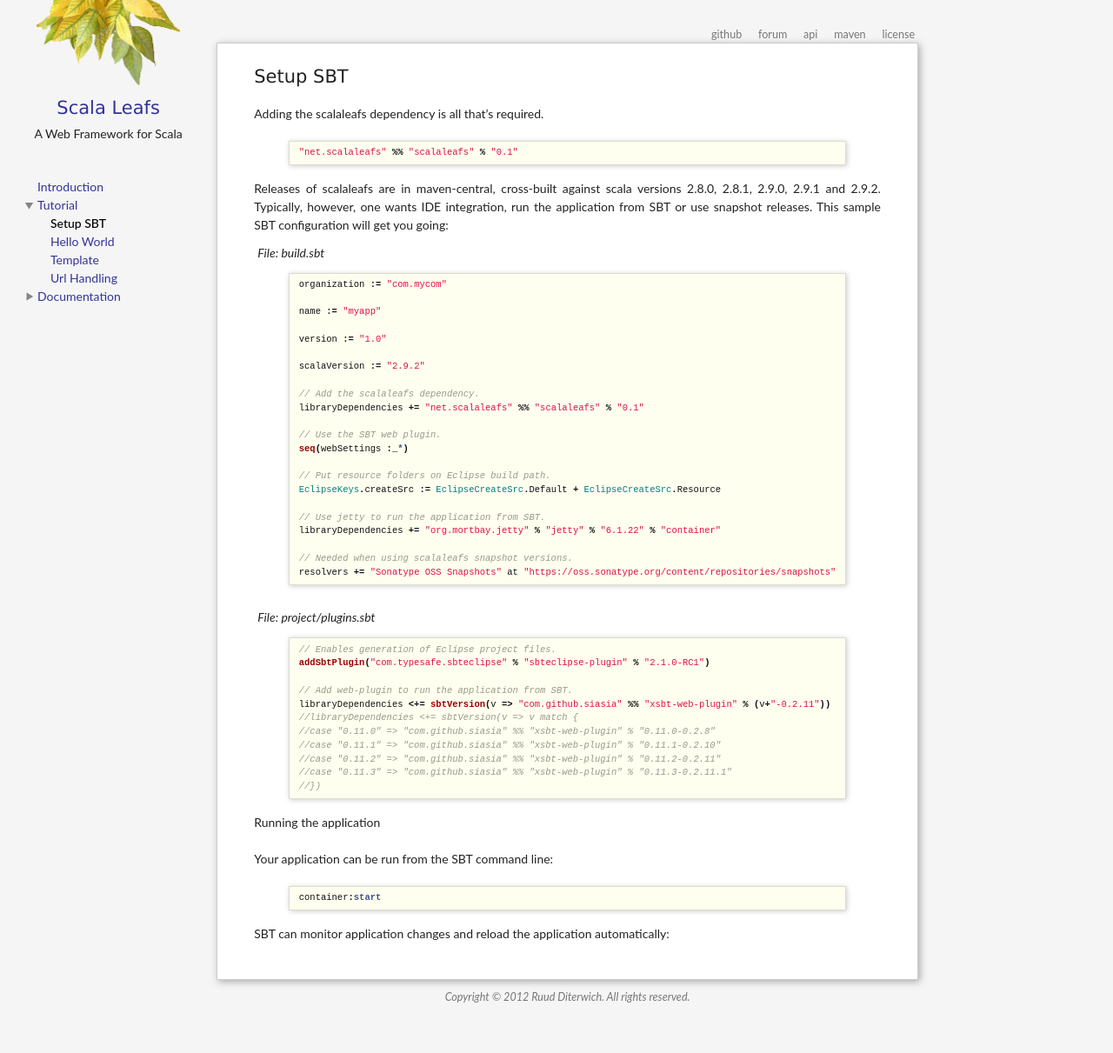
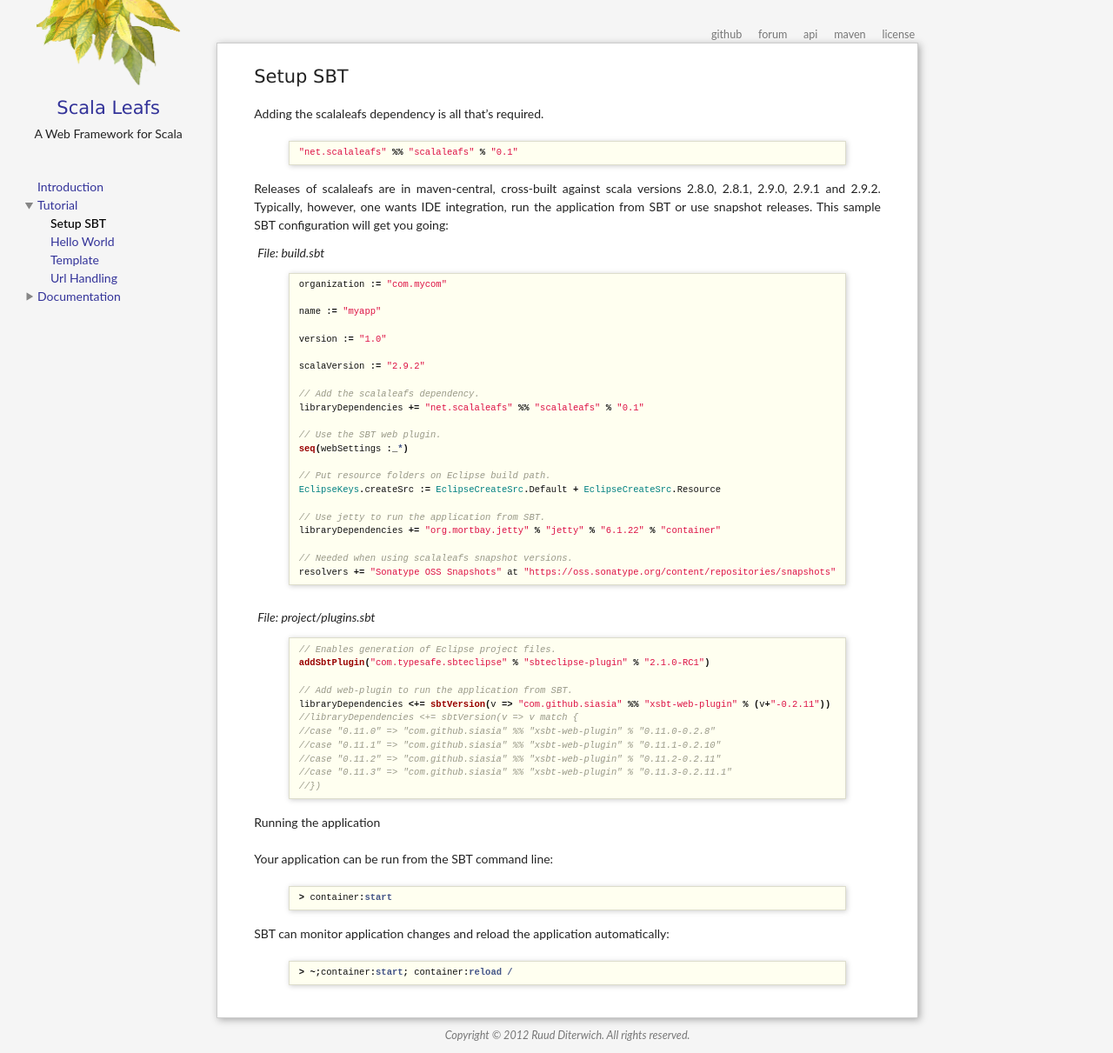
Before and after one commit to scalastuff/scalaleafs, a Jekyll site: the page built from setup-sbt.md, in a window 1280 px wide. Shown: the whole page at 87% size. Built offline with Jekyll 4.4.1, drawn with Linux system fonts in a browser that asks for light colours; before the commit the page ends 1167 px from its top, so only the background shows below that.

Commit message:
Updated setup-sbt.md

```diff
--- a/setup-sbt.md
+++ b/setup-sbt.md
@@ -58,7 +58,11 @@
 Your application can be run from the SBT command line:
 
 {% highlight scala %}
-container:start
+> container:start
 {% endhighlight %}
 
 SBT can monitor application changes and reload the application automatically:
+
+{% highlight scala %}
+> ~;container:start; container:reload /
+{% endhighlight %}
```
